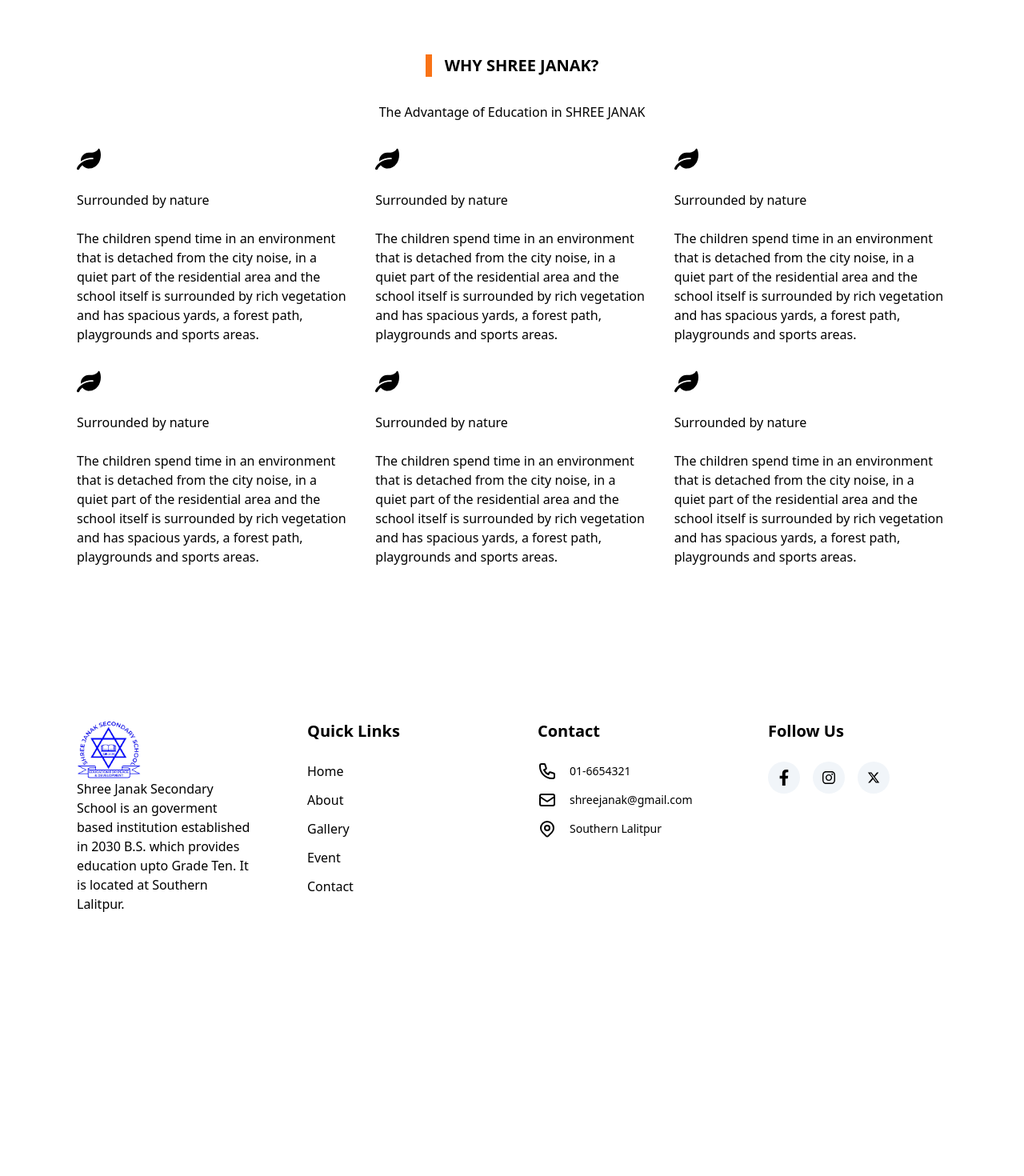
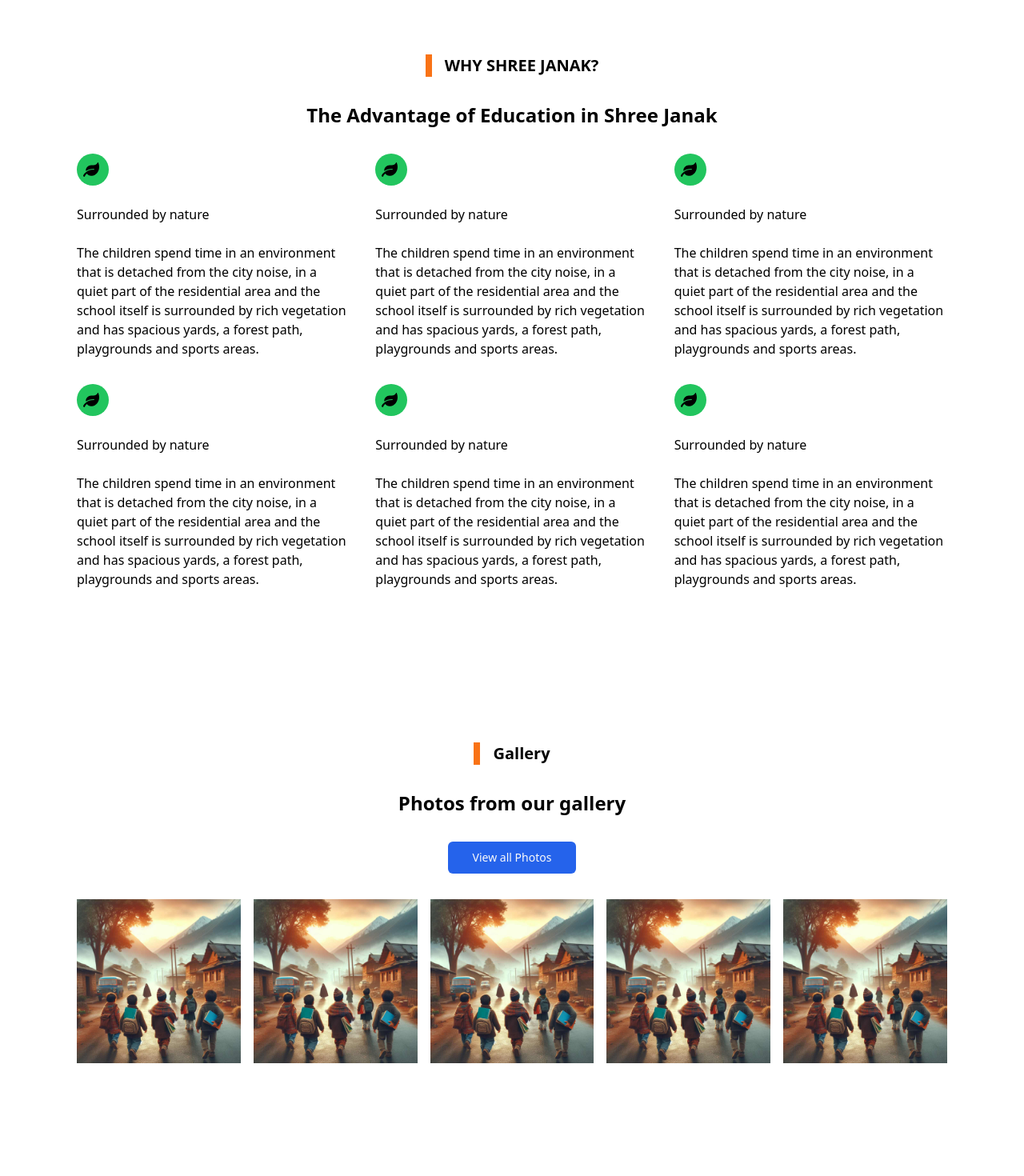
Before and after one commit to rajinsakha/School-Website, a Next.js app: page / in a window 1280 px wide. Shown: the part 1520-2990 px from the top of the page at 80% size. Before the commit the page ends 2758 px from the top, so only its background shows below. Built offline with nearby package versions, Linux system fonts and the light colour scheme.

Commit message:
added-new-sections-in-homepage

```diff
--- a/app/gallery/page.tsx
+++ b/app/gallery/page.tsx
@@ -1,11 +1,11 @@
 import Image from "next/image";
 import React from "react";
 
-interface Image {
+export interface IImage {
   url: string;
 }
 
-const images: Image[] = [
+export const images: IImage[] = [
   { url: "/Hero.jpeg" },
   { url: "/Hero.jpeg" },
   { url: "/Hero.jpeg" },
@@ -31,7 +31,7 @@ const GalleryPage = () => {
       </div>
 
       <div className="grid grid-cols-2 sm:grid-cols-3 lg:grid-cols-5 gap-4">
-        {images.map((image: Image, index: number) => (
+        {images.map((image: IImage, index: number) => (
           <Image
             key={index}
             alt="Hello"
--- a/app/page.tsx
+++ b/app/page.tsx
@@ -1,5 +1,6 @@
 import About from "@/components/About";
 import FeatureSection from "@/components/FeatureSection";
+import GallerySection from "@/components/GallerySection";
 import Hero from "@/components/Hero";
 import Image from "next/image";
 
@@ -10,6 +11,7 @@ export default function Home() {
       <Hero />
       <About />
       <FeatureSection />
+      <GallerySection />
 
     </main>
     </>
--- a/components/FeatureSection.tsx
+++ b/components/FeatureSection.tsx
@@ -7,7 +7,7 @@ const FeatureSection = () => {
   return (
     <div className='padding flex flex-col gap-8 items-center'>
         <Title title='WHY SHREE JANAK?' />
-        <h1>The Advantage of Education in SHREE JANAK</h1>
+        <h1 className='text-2xl font-bold'>The Advantage of Education in Shree Janak </h1>
         <div className='grid grid-cols-1 min-[450px]:grid-cols-2 md:grid-cols-3 gap-8 '>
             <FeatureCard Icon={FaLeaf} title='Surrounded by nature' subtitle='The children spend time in an environment that is detached from the city noise, in a quiet part of the residential area and the school itself is surrounded by rich vegetation and has spacious yards, a forest path, playgrounds and sports areas.' />
             <FeatureCard Icon={FaLeaf} title='Surrounded by nature' subtitle='The children spend time in an environment that is detached from the city noise, in a quiet part of the residential area and the school itself is surrounded by rich vegetation and has spacious yards, a forest path, playgrounds and sports areas.' />
--- /dev/null
+++ b/components/GallerySection.tsx
@@ -0,0 +1,33 @@
+import Image from "next/image"
+import Title from "./ui/title"
+import { IImage, images } from "@/app/gallery/page"
+import { Button } from "./ui/button"
+import Link from "next/link"
+
+
+const GallerySection = () => {
+  return (
+    <div className="padding flex flex-col gap-8 items-center">
+        <Title title="Gallery" />
+        <h1 className='text-2xl font-bold'>Photos from our gallery</h1>
+        <Button asChild className= "bg-blue-600 dark:bg-blue-600  hover:bg-blue-800 dark:text-white dark:hover:bg-blue-800 w-40">
+          <Link href="/gallery">View all Photos</Link>
+        </Button>
+        <div className="grid grid-cols-2 sm:grid-cols-3 lg:grid-cols-5 gap-4">
+        {images.slice(0,5).map((image: IImage, index: number) => (
+          <Image
+            key={index}
+            alt="Hello"
+            src={image.url}
+            width={400}
+            height={400}
+            className="hover:opacity-50 cursor-pointer transition "
+          />
+        ))}
+      </div>
+
+    </div>
+  )
+}
+
+export default GallerySection
--- a/components/ui/featureCard.tsx
+++ b/components/ui/featureCard.tsx
@@ -1,20 +1,22 @@
-import { IconType } from 'react-icons';
+import { IconType } from "react-icons";
 
 interface FeatureProps {
   Icon: IconType;
   title: string;
-  subtitle:string;
+  subtitle: string;
 }
 
-const FeatureCard = ({Icon, title, subtitle}:FeatureProps) => {
+const FeatureCard = ({ Icon, title, subtitle }: FeatureProps) => {
   return (
-    <div className='flex flex-col gap-6'>
-<Icon fontSize={30}/>
-<h4>{title}</h4>
-<p>{subtitle}</p>
+    <div className="flex flex-col gap-6">
+      <div className="rounded-full p-2  bg-green-500 w-10 h-10 flex items-center">
+      <Icon fontSize={20} />
+      </div>
 
+      <h4>{title}</h4>
+      <p>{subtitle}</p>
     </div>
-  )
-}
+  );
+};
 
-export default FeatureCard
+export default FeatureCard;
```
